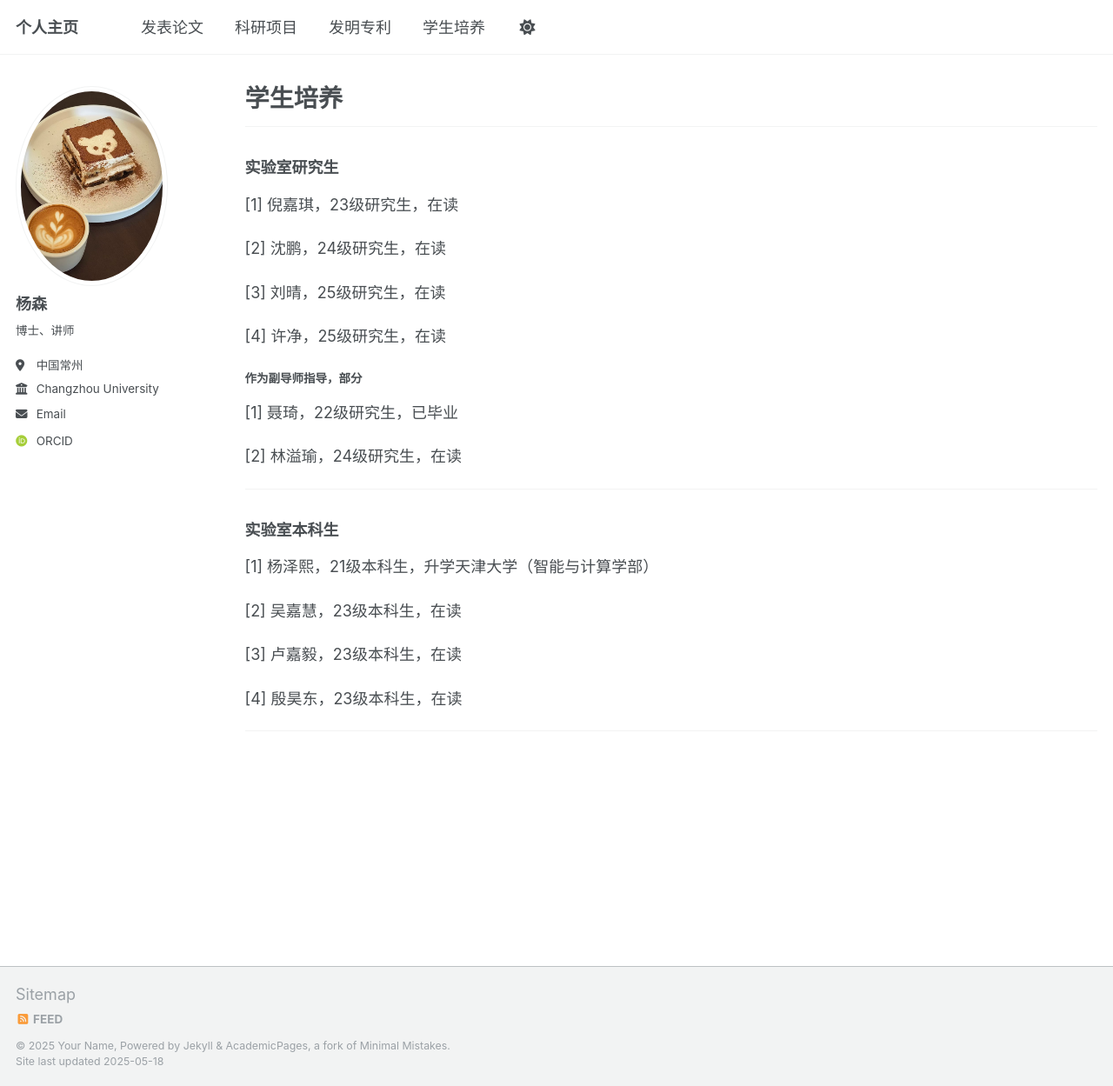
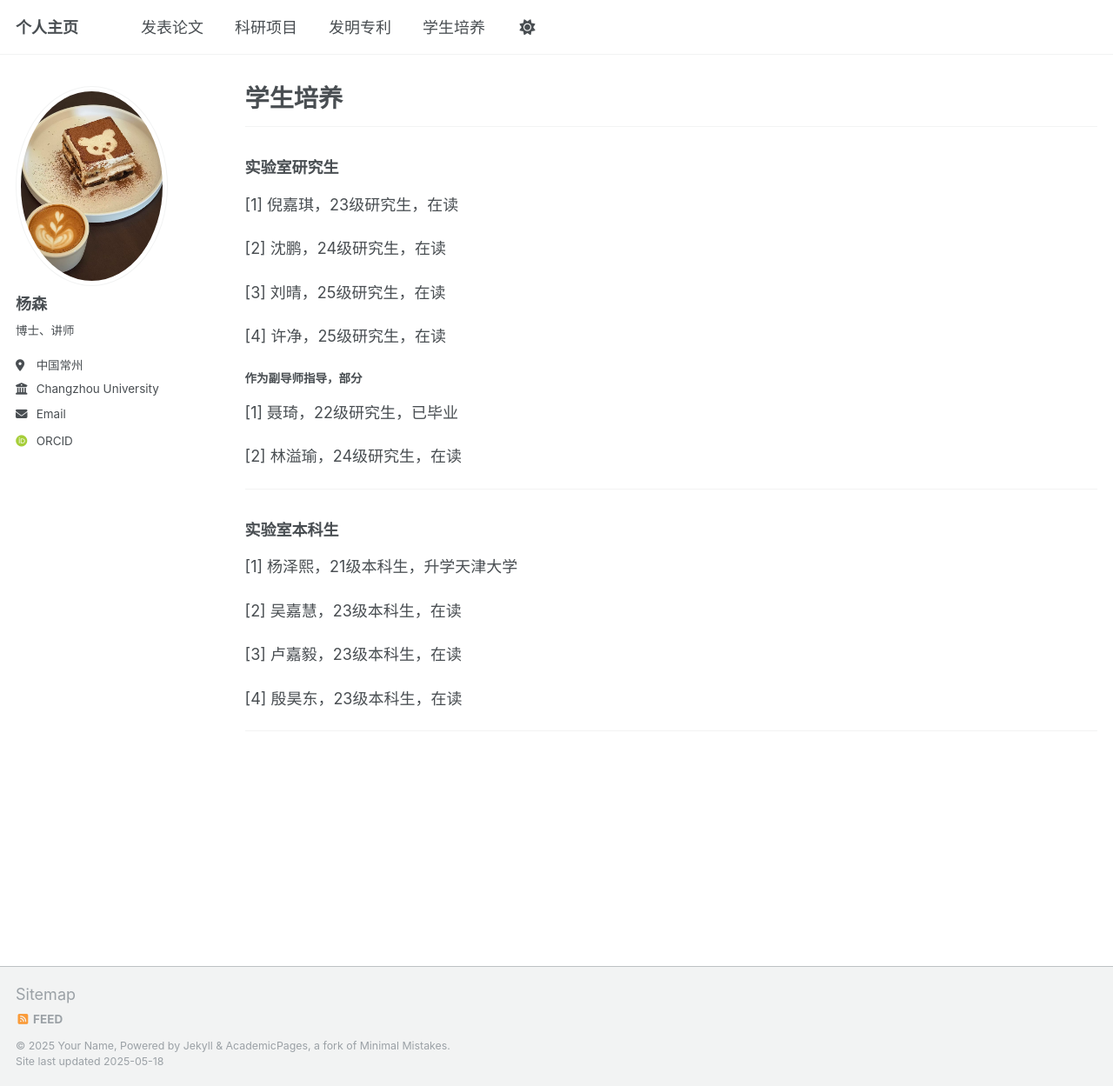
Before and after one commit to abcair/ys, a Jekyll site: the page built from _pages/student.md, in a window 1280 px wide and 1249 px high. Shown: the whole window at 87% size. Built offline with Jekyll 4.4.1, drawn with Linux system fonts in a browser that asks for light colours; some web fonts are replaced.

Commit message:
Update student.md
Signed-off-by: abcair <57550630+abcair@users.noreply.github.com>

```diff
--- a/_pages/student.md
+++ b/_pages/student.md
@@ -25,7 +25,7 @@ author_profile: true
 ---
 ### 实验室本科生
 
-[1]&nbsp;杨泽熙，21级本科生，升学天津大学（智能与计算学部）
+[1]&nbsp;杨泽熙，21级本科生，升学天津大学
 
 [2]&nbsp;吴嘉慧，23级本科生，在读
 
```
